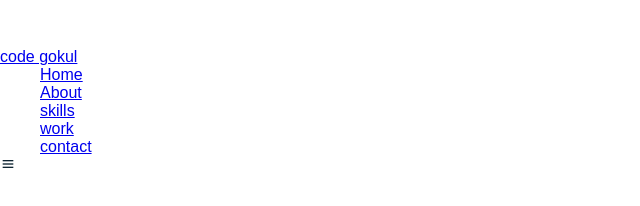
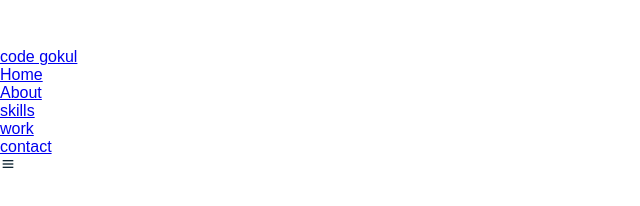
Before and after one commit to iamkaviyarasan/portfolio--html--css, a plain HTML site: page index.html in a window 1280 px wide. Shown: the whole page, without its empty margins (0-640 px from the left). Drawn offline with nearby package versions, Linux system fonts and the light colour scheme; files that its build step writes are made by us from their sources; a web font is replaced by a local one.

```diff
--- a/assets/css/styles.css
+++ b/assets/css/styles.css
@@ -66,6 +66,6 @@ h1,h2,p{
 }
 ul{
     margin: 0;
-    padding: 25;
+    padding: 0;
     list-style: none ;
 }
```
Also changed, not shown: index.html (renamed from assets/index.html).
